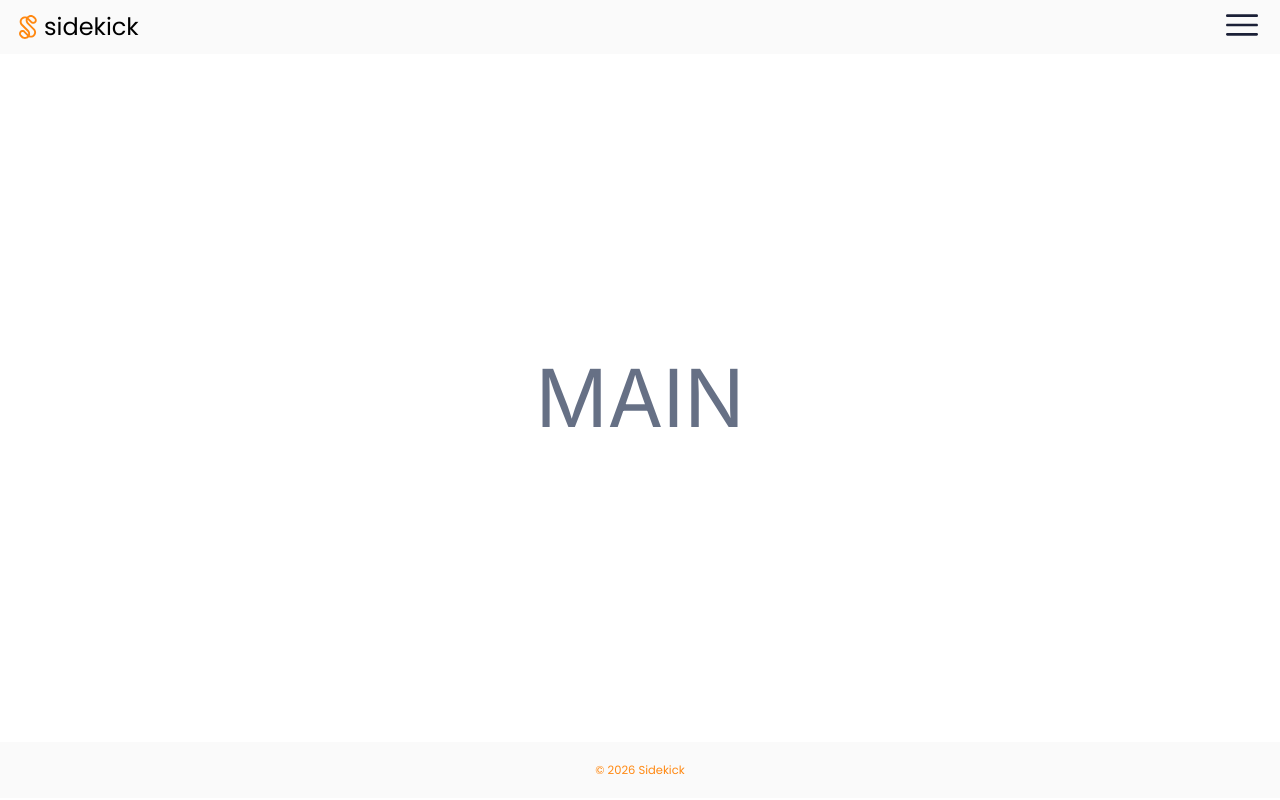
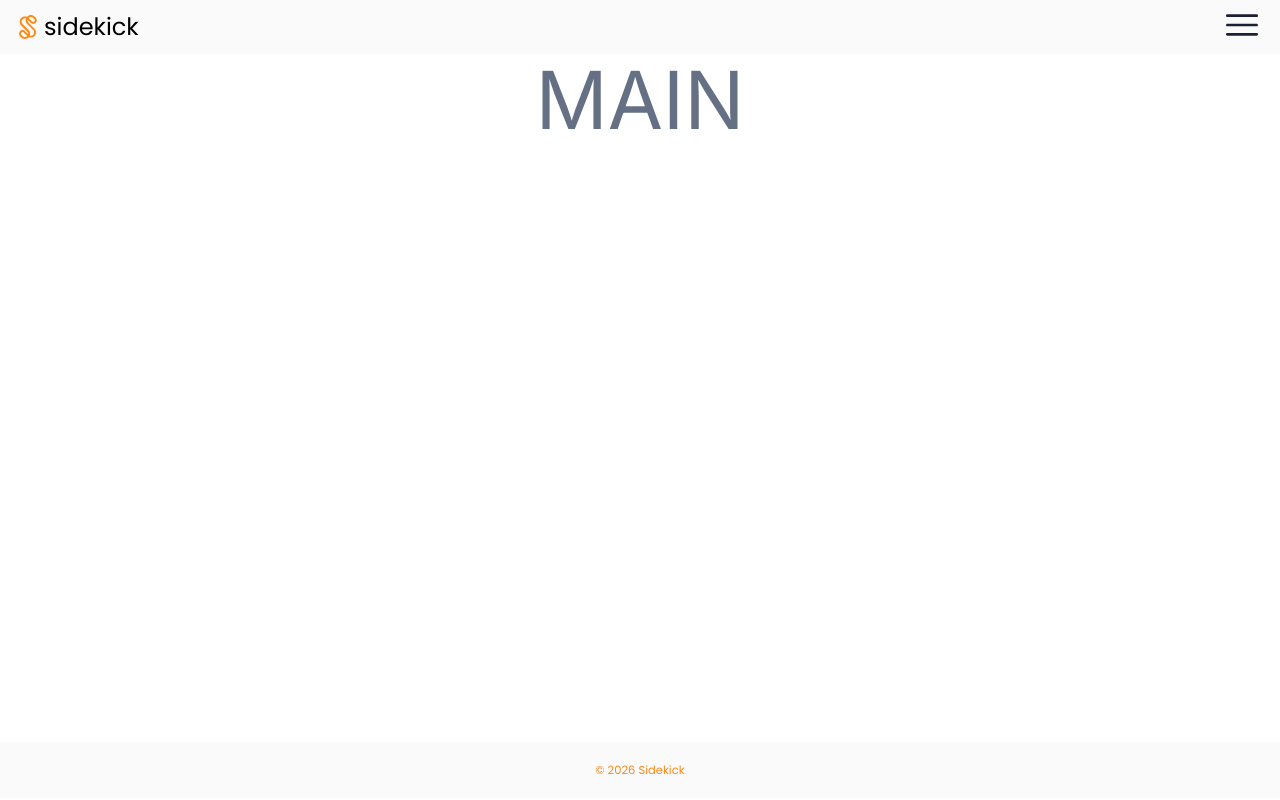
Before and after one commit to 2ADA2/Social-Media-Network, a React (Vite) app: page / in a window 1280 px wide. Built offline with nearby package versions, Linux system fonts and the light colour scheme.

Commit message:
feat: main layout

```diff
--- /dev/null
+++ b/src/app/layouts/MainLayout/MainLayout.css
@@ -0,0 +1,3 @@
+.main {
+  min-height: calc(100vh - 7rem);
+}
--- /dev/null
+++ b/src/app/layouts/MainLayout/index.tsx
@@ -0,0 +1,19 @@
+import { Outlet } from "react-router-dom";
+import { Footer } from "@/widgets/footer";
+import { Header } from "@/widgets/header";
+import "./MainLayout.css";
+import type { HeaderProps } from "@/widgets/header/ui/header.tsx";
+
+
+
+export const MainLayout = ({ hiddenNav = false }: HeaderProps) => {
+  return (
+    <>
+      <Header hiddenNav={hiddenNav} />
+      <main className="main">
+        <Outlet/>
+      </main>
+      <Footer/>
+    </>
+  );
+};
--- a/src/app/providers/RouterProvider/index.tsx
+++ b/src/app/providers/RouterProvider/index.tsx
@@ -4,16 +4,21 @@ import { ROUTES } from "@/shared/config/routes.ts";
 import { ProfilePage } from "@/pages/profile/ui/ProfilePage.tsx";
 import { SignUpPage } from "@/pages/sign-up/ui/SignUpPage.tsx";
 import { SignInPage } from "@/pages/sign-in/ui/SignInPage.tsx";
+import { MainLayout } from "@/app/layouts/MainLayout";
 
 export const RouterProvider = () => {
   return (
     <BrowserRouter>
       <Routes>
-        <Route path={ROUTES.HOME} element={<MainPage/>}/>
-        <Route path={ROUTES.PROFILE} element={<ProfilePage/>}/>
+        <Route element={<MainLayout />}>
+          <Route path={ROUTES.HOME} element={<MainPage />} />
+          <Route path={ROUTES.PROFILE} element={<ProfilePage />} />
+        </Route>
 
-        <Route path={ROUTES.SIGNUP} element={<SignUpPage/>}/>
-        <Route path={ROUTES.SIGNIN} element={<SignInPage/>}/>
+        <Route element={<MainLayout hiddenNav={true} />}>
+          <Route path={ROUTES.SIGNUP} element={<SignUpPage />} />
+          <Route path={ROUTES.SIGNIN} element={<SignInPage />} />
+        </Route>
       </Routes>
     </BrowserRouter>
   );
--- a/src/pages/main/ui/main.css
+++ b/src/pages/main/ui/main.css
@@ -1,5 +1,4 @@
-.main {
-  min-height: calc(100vh - 7rem);
+.main-page {
   display: flex;
   align-items: center;
   justify-content: center;
--- a/src/pages/main/ui/main.tsx
+++ b/src/pages/main/ui/main.tsx
@@ -1,16 +1,9 @@
 import "./main.css";
-import { Header } from "@/widgets/header";
-import { Footer } from "@/widgets/footer";
-
 
 export const MainPage = () => {
   return (
-    <>
-      <Header/>
-      <main className="main">
-        MAIN
-      </main>
-      <Footer/>
-    </>
+    <div className="main-page">
+      MAIN
+    </div>
   );
 };
--- a/src/widgets/header/ui/header.tsx
+++ b/src/widgets/header/ui/header.tsx
@@ -1,11 +1,23 @@
 import "./header.css";
 import SidekickLogo from "@/shared/assets/icons/sidekick-logo.svg?react";
-import { useState } from "react";
+import { type ReactNode, useState } from "react";
 import { BurgerMenu } from "@/widgets/header/ui/burgerMenu/burgerMenu.tsx";
 import { AuthButtons } from "@/widgets/header/ui/authButtons/authButtons.tsx";
 
-export const Header = () => {
+export interface HeaderProps {
+  hiddenNav?: boolean;
+}
+
+export const Header = ({ hiddenNav = false }: HeaderProps) => {
   const [auth] = useState<boolean>(true); // useAuth hook ( useContext ) in future
+
+  const renderNav: () => ReactNode | null = () => {
+    if (hiddenNav) {
+      return null;
+    }
+
+    return auth ? <BurgerMenu/> : <AuthButtons/>;
+  };
 
   return (
     <header className="header">
@@ -13,8 +25,7 @@ export const Header = () => {
         <SidekickLogo/>
         <span>sidekick</span>
       </div>
-
-      { auth ? <BurgerMenu/> : <AuthButtons/> }
+      { renderNav() }
     </header>
   );
 };
```
